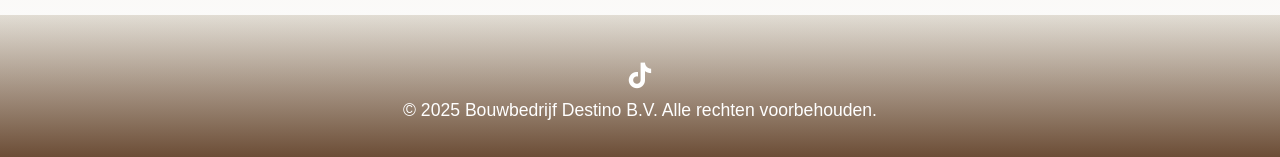
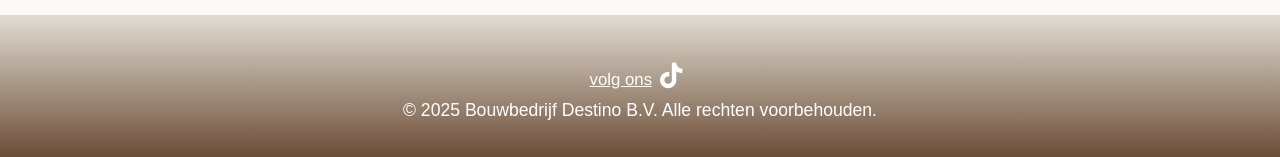
Before and after one commit to mrprograms98/destino, a plain HTML site: page diensten.html in a window 1280 px wide. Shown: the part 2098-2255 px from the top of the page. Drawn offline with nearby package versions, Linux system fonts and the light colour scheme.

```diff
--- a/diensten.html
+++ b/diensten.html
@@ -98,7 +98,7 @@
 
 <footer class="footer" data-key="footer-text">
         <div class="container">
-            <a href="https://www.tiktok.com/@bouwbv.destino" class="social"><i class="fab fa-tiktok"></i></a>
+            <a href="https://www.tiktok.com/@bouwbv.destino" class="social">volg ons<i class="fab fa-tiktok"></i></a>
             <p>&copy; 2025 Bouwbedrijf Destino B.V. Alle rechten voorbehouden.</p>
         </div>
     </footer>
@@ -153,4 +153,5 @@
 }
 </script>
 </body>
+
 </html>
```
